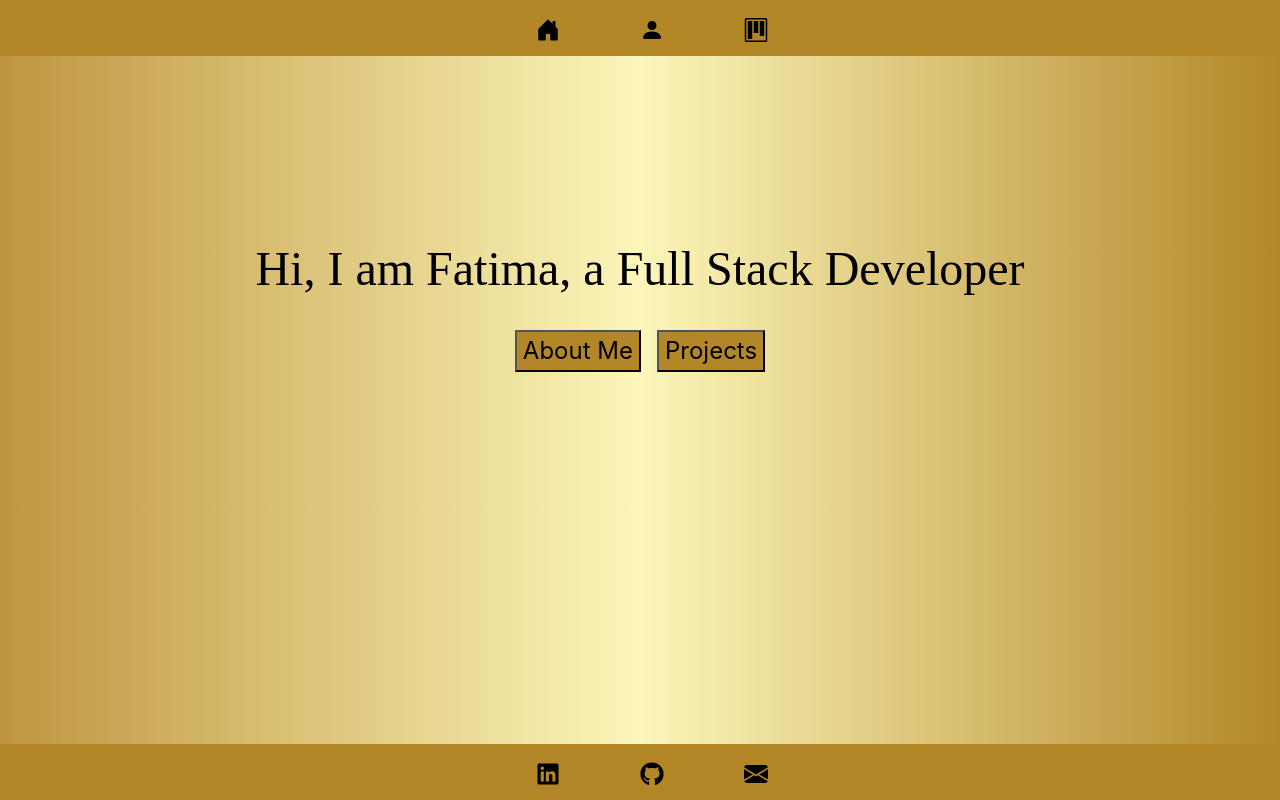
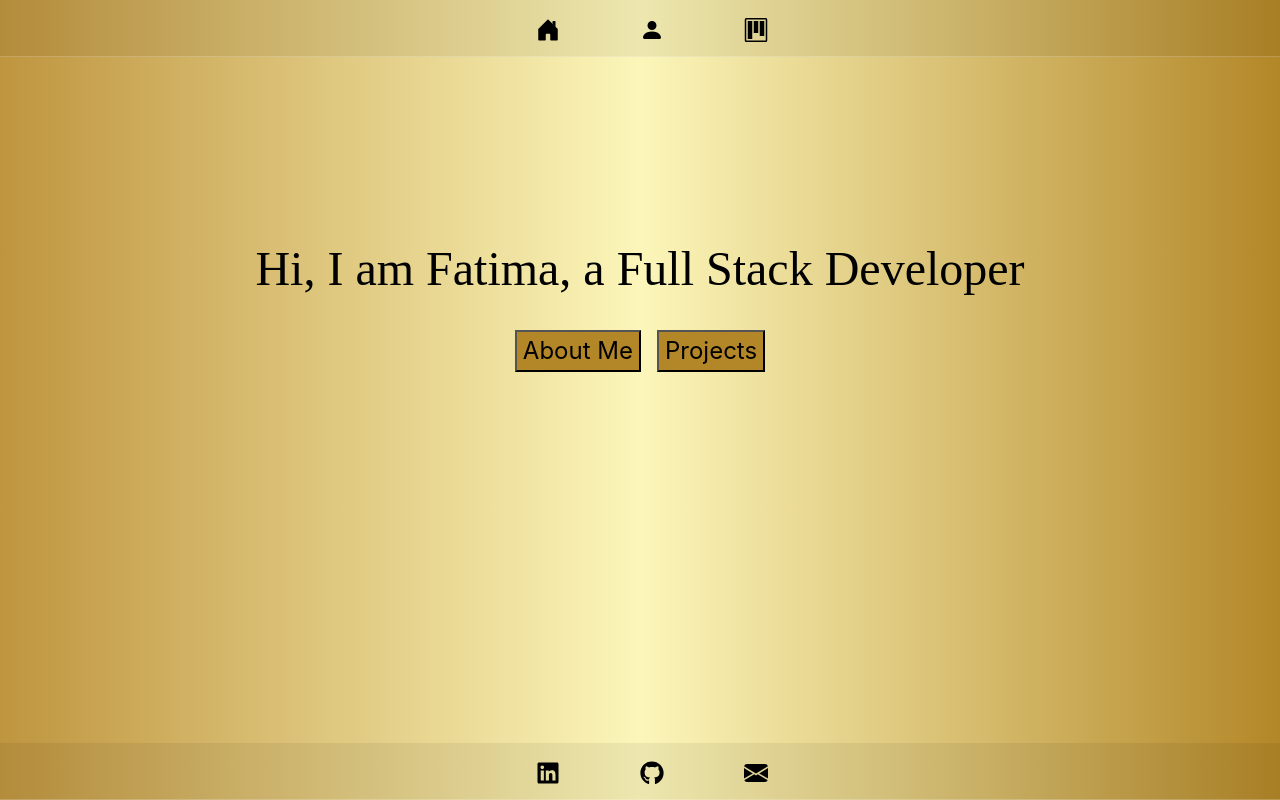
Before and after one commit to FatimaAbdimalik/portfolio, a React (Create React App) app: page / in a window 1280 px wide. Built offline with nearby package versions, Linux system fonts and the light colour scheme; a web font is replaced by a local one.

Commit message:
improved navbar colours

```diff
--- a/src/components/SideBar/SideBar.css
+++ b/src/components/SideBar/SideBar.css
@@ -19,7 +19,9 @@
 .background_colour {
   display: flex;
   flex-direction: column;
-  background-color: #b38728;
+  background-color: rgba(0, 0, 0, 0.058823529411764705);
+  border-bottom: 1px solid rgba(255, 255, 255, 0.2);
+
   position: fixed;
   width: 100%;
   z-index: 1;
@@ -28,7 +30,8 @@
 .footer {
   display: flex;
   flex-direction: column;
-  background-color: #b38728;
+  background-color: rgba(0, 0, 0, 0.058823529411764705);
+  border-bottom: 1px solid rgba(255, 255, 255, 0.2);
   position: fixed;
   bottom: 0;
   width: 100%;
```
